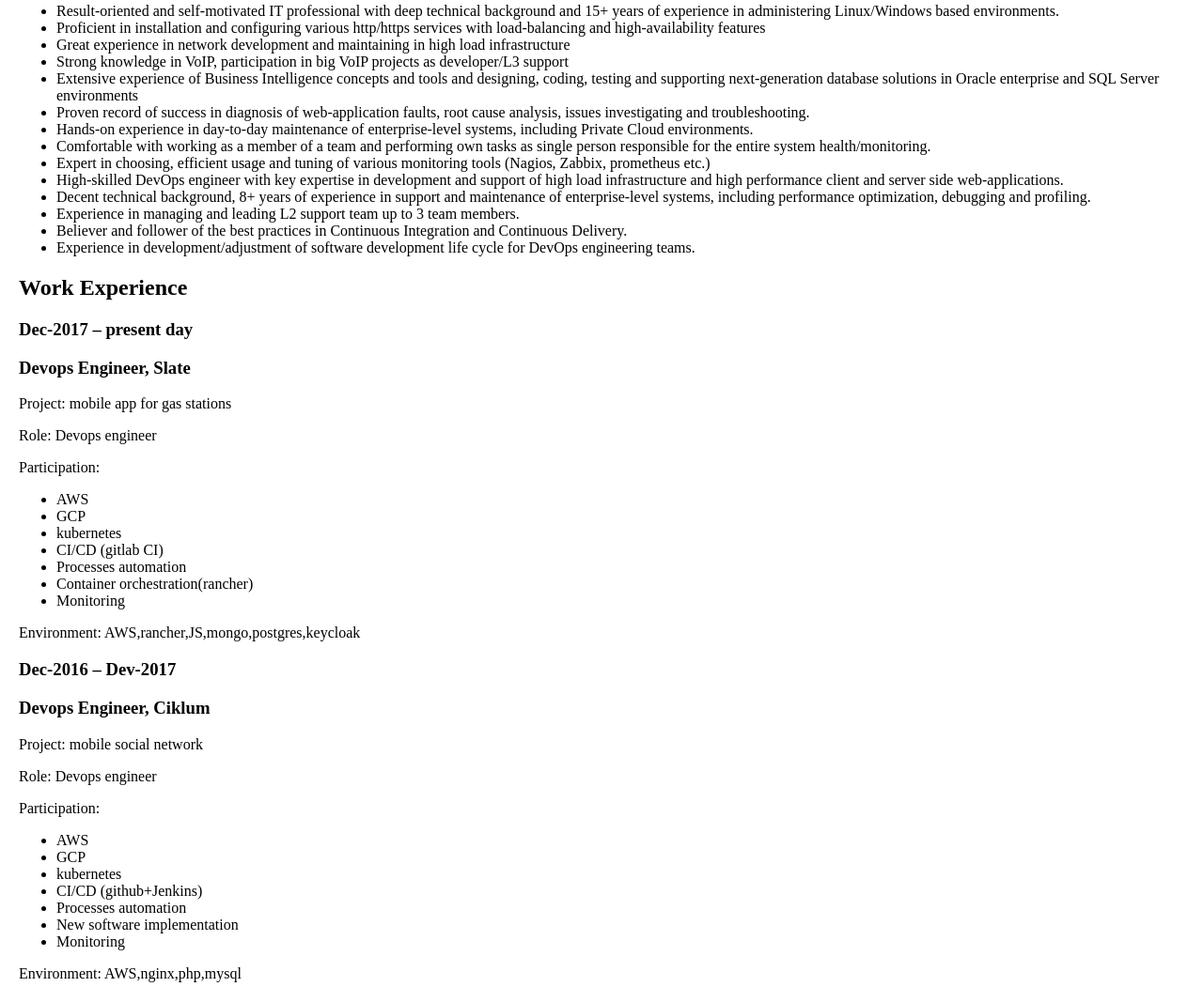
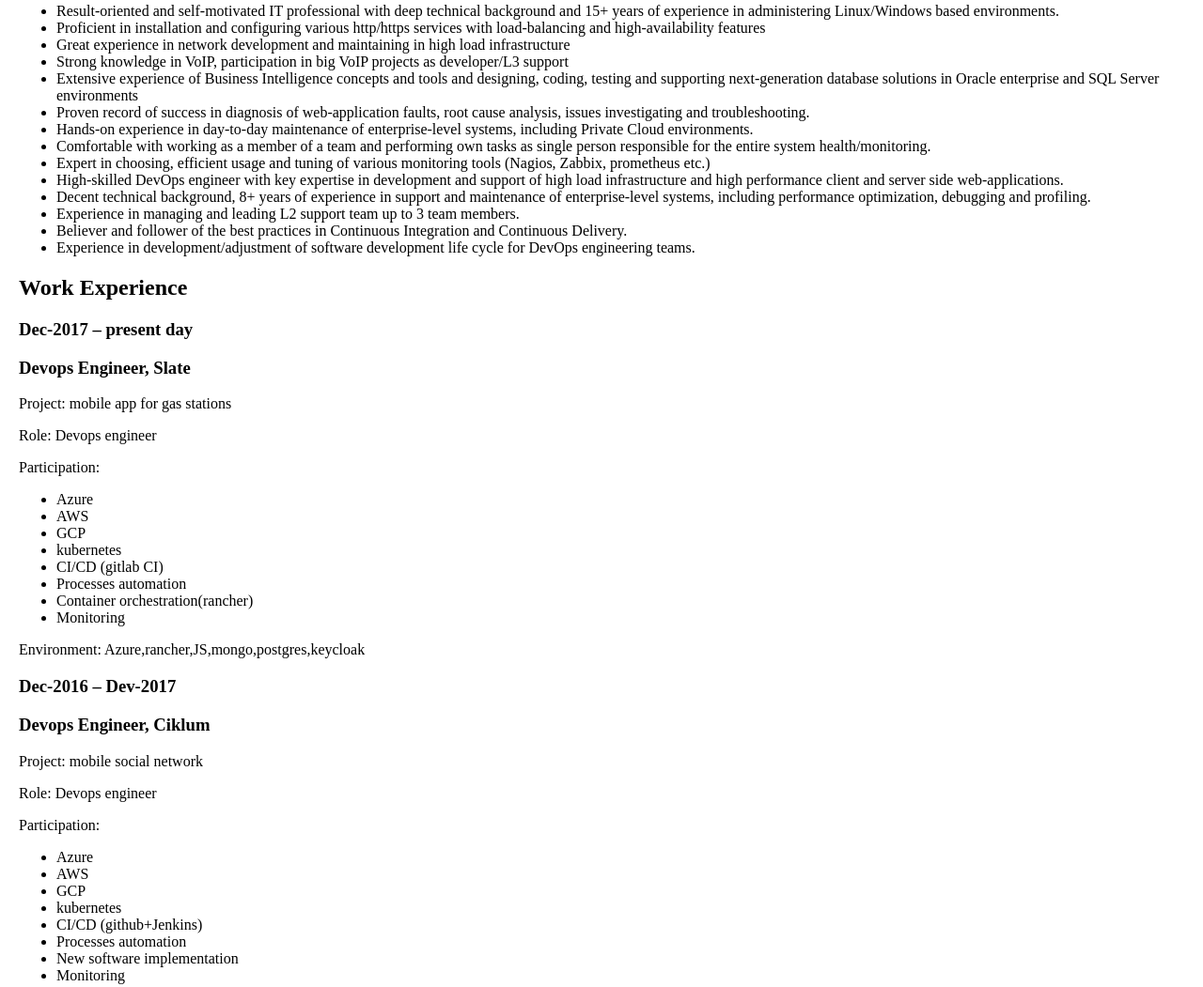
Before and after one commit to bikboy/cv, a plain HTML site: page index.html in a window 1280 px wide. Shown: the part 558-1609 px from the top of the page at 94% size. Drawn offline with Linux system fonts and the light colour scheme; a script that the page names is missing.

Commit message:
azure exp added

```diff
--- a/index.html
+++ b/index.html
@@ -135,6 +135,7 @@
 			<p>Role: Devops engineer</p>
 			<p>Participation:</p>
 			<ul>
+				<li>Azure</li>
 				<li>AWS</li>
 				<li>GCP</li>
 				<li>kubernetes</li>
@@ -144,7 +145,7 @@
 				<li>Monitoring</li>
 			</ul>
 
-			Environment: AWS,rancher,JS,mongo,postgres,keycloak
+			Environment: Azure,rancher,JS,mongo,postgres,keycloak
 
 			<h3>Dec-2016 – Dev-2017</h3>
 			<h3>Devops Engineer, Ciklum</h3>
@@ -152,6 +153,7 @@
 			<p>Role: Devops engineer</p>
 			<p>Participation:</p>
 			<ul>
+				<li>Azure</li>
 				<li>AWS</li>
 				<li>GCP</li>
 				<li>kubernetes</li>
@@ -161,7 +163,7 @@
 				<li>Monitoring</li>
 			</ul>
 
-			Environment: AWS,nginx,php,mysql
+			Environment: AWS/Azure,nginx,php,mysql
 			<h3>Dec-2015 – Dec-2016</h3>
 			<h3>Devops Engineer, EPAM</h3>
 			<p>Project: part of INFRA team</p>
@@ -181,6 +183,7 @@
 			<p>Role: Devops engineer</p>
 			<p>Participation:</p>
 			<ul>
+				<li>PoC DR in Azure</li>
 				<li>Performed technical audit and provided consultancy to project team as of system health monitoring and application performance solutions implemented</li>
 				<li>Analyzed and improved backup and restore processes</li>
 				<li>Supporting of network, VoIP, DWH, BI, CRM infrastructure</li>
```
